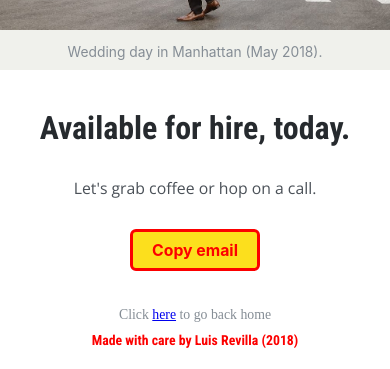
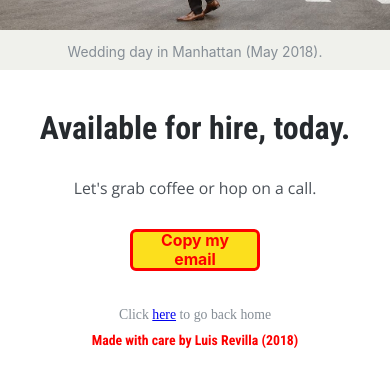
Before and after one commit to LuisRevillaM/personal-site, a React (Create React App) app: page /bio in a window 390 px wide. Shown: the part 1891-2260 px from the top of the page. Built offline with nearby package versions, Linux system fonts and the light colour scheme.

Commit message:
Conditional action button in footer, for mobile or desktop devices

```diff
--- a/src/Footer/Footer.js
+++ b/src/Footer/Footer.js
@@ -2,35 +2,80 @@ import React, { Component } from "react";
 import "./Footer.css";
 import copyToClipboard from "../Home/copy.js";
 
+
+class CopyButton extends Component {
+  state={
+    copy: "Copy my email",
+    success: false
+  }
+
+
+  render(){
+
+
+    return (    <div
+          onClick={() => {
+            copyToClipboard("luisrevillameza@gmail.com");
+            this.setState({ copy: "Got it!", success: true }, st => {
+              setTimeout(() => {
+                this.setState({ success: false }, () => {
+                  this.setState({ copy: "Copy my email" });
+                });
+              }, 700);
+            });
+          }}
+          className={
+            this.state.success ? "copy-btn btn-success" : "copy-btn"
+          }
+        >
+          <div>{this.state.copy}</div>
+        </div>)
+
+
+  }
+}
+
+const MailButton = (props)=>{
+  return (
+    <a
+
+      href="mailto:luisrevillameza@gmail.com"
+      className="copy-btn"
+
+    >
+      <div>Email me!</div>
+    </a>
+
+  );
+
+}
+
 class Footer extends Component {
   state = {
     copyMail2: "Copy email",
-    btn2Success: false
+    btn2Success: false,
+    device: "desktop"
   };
+
+  componentDidMount(){
+    if (/Android|webOS|iPhone|iPad|iPod|BlackBerry|BB|PlayBook|IEMobile|Windows Phone|Kindle|Silk|Opera Mini/i.test(navigator.userAgent)) {
+
+}
+  }
   render() {
+    let mail;
+    if (/Android|webOS|iPhone|iPad|iPod|BlackBerry|BB|PlayBook|IEMobile|Windows Phone|Kindle|Silk|Opera Mini/i.test(navigator.userAgent)) {
+mail = <MailButton/>;
+} else {
+  mail = <CopyButton/>;
+}
     return (
       <div className="footer">
         <div className="footer-title">{this.props.title}</div>
         <div className="footer-text">
           {this.props.fo}<div></div>
         </div>
-        <div
-          onClick={() => {
-            copyToClipboard("luisrevillameza@gmail.com");
-            this.setState({ copyMail2: "Got it!", btn2Success: true }, st => {
-              setTimeout(() => {
-                this.setState({ btn2Success: false }, () => {
-                  this.setState({ copyMail2: "Copy email" });
-                });
-              }, 700);
-            });
-          }}
-          className={
-            this.state.btn2Success ? "copy-btn btn-success" : "copy-btn"
-          }
-        >
-          <div>{this.state.copyMail2}</div>
-        </div>
+  {mail}
         <div className="footer-footer">
 
           <div className="footer-footer-bye"> <div>{this.props.home}</div>Made with care by Luis Revilla (2018)</div>
--- a/src/Header/Header.css
+++ b/src/Header/Header.css
@@ -33,6 +33,7 @@
   height: auto;
   width: 7vw;
   transition: all 0.4s ease-out;
+  text-decoration: none;
 
 }
 .copy-btn div {
```
Also changed, not shown: src/commits.json (added, +1 -0 lines).
